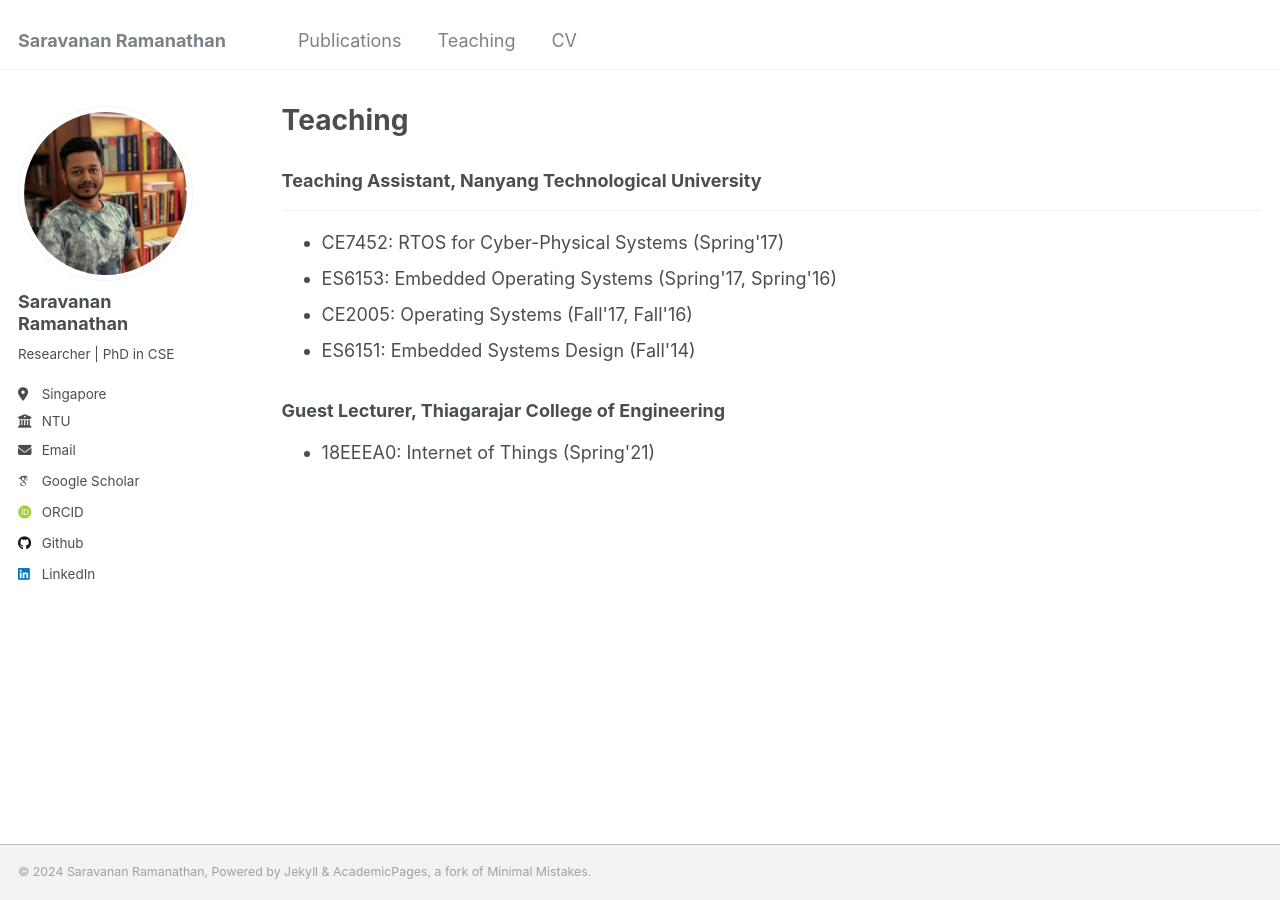
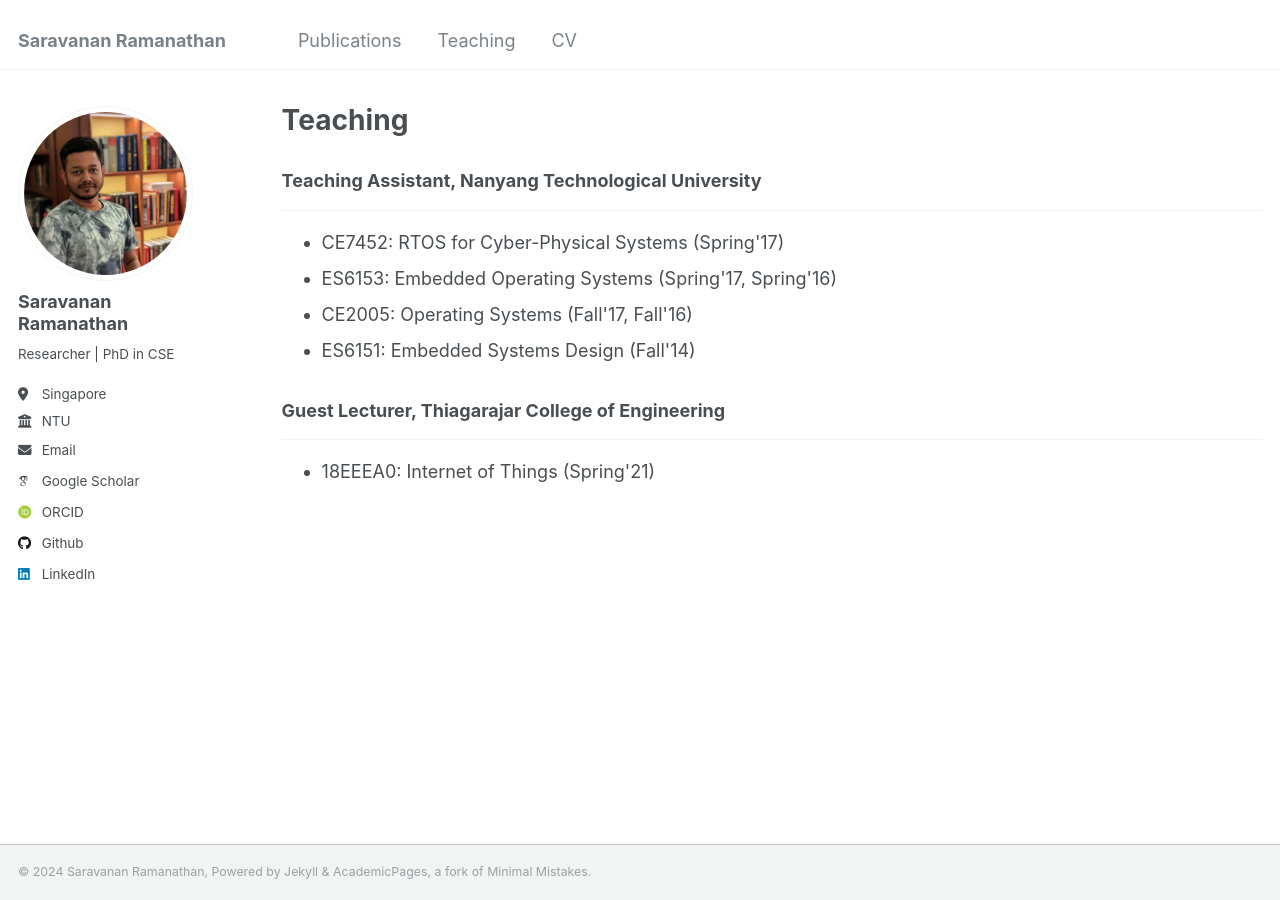
Before and after one commit to saravana016/saravana016.github.io, a Jekyll site: the page built from _pages/teaching.html, in a window 1280 px wide. Built offline with Jekyll 4.4.1, drawn with Linux system fonts in a browser that asks for light colours; some web fonts are replaced.

```diff
--- a/_pages/teaching.html
+++ b/_pages/teaching.html
@@ -16,7 +16,7 @@ author_profile: true
   <li> ES6151: Embedded Systems Design (Fall'14) </li>
 </ul>
 
-<h3> Guest Lecturer, Thiagarajar College of Engineering </h3>
+<h3> Guest Lecturer, Thiagarajar College of Engineering </h3><hr />
 
 <ul>
   <li> 18EEEA0: Internet of Things (Spring'21) </li>
```
